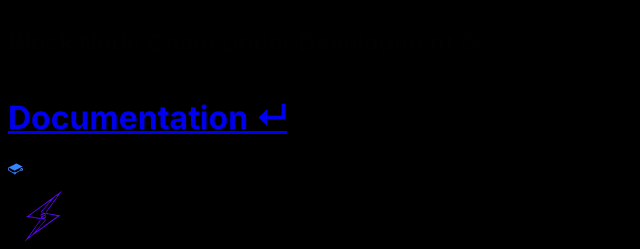
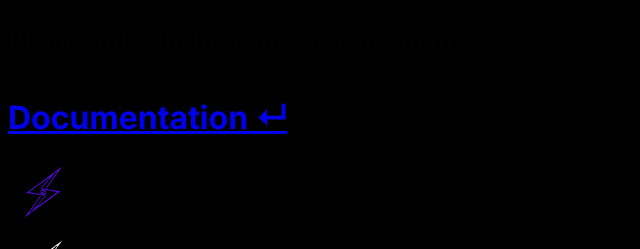
Before and after one commit to LFNBNC/BlockNodeChainWEB, a Next.js app: page / in a window 1280 px wide. Shown: the top 249 px of the page, without its empty margins (0-640 px from the left). Built offline with nearby package versions, Linux system fonts and the light colour scheme.

Commit message:
Update page.tsx

```diff
--- a/app/page.tsx
+++ b/app/page.tsx
@@ -16,9 +16,6 @@ const Home: React.FC = () => {
             <h1 className="fixed text-ls m-0 flex top-10 left-11 bg-gradient-to-r from-violet-400 via-white-900 to-blue-400 bg-clip-text text-transparent">
               Documentation &crarr;
             </h1>
-            <div className='fixed m-5 flex top-10 left-20'>
-              <Image src="/git.svg" alt="Logo" width={15} height={20} />
-            </div>
           </a>
         </div>
       </div>
```
